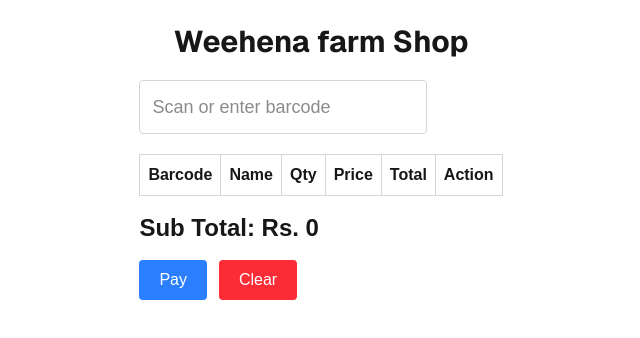
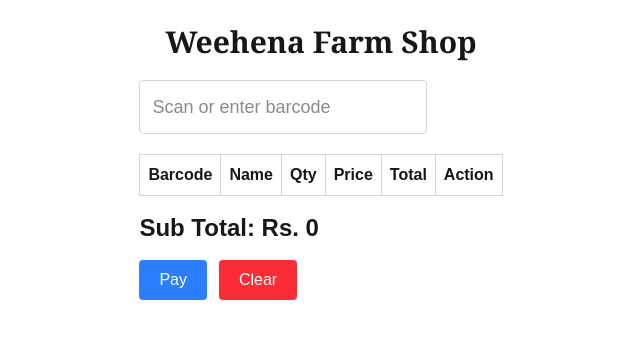
Before and after one commit to yohan9878/pos-system, a Next.js app: page / in a window 1280 px wide. Shown: the top 338 px of the page, without its empty margins (319-959 px from the left). Built offline with nearby package versions, Linux system fonts and the light colour scheme.

Commit message:
Modified heading styles

```diff
--- a/app/page.tsx
+++ b/app/page.tsx
@@ -60,8 +60,8 @@ export default function Home() {
 
   return (
     <div className="p-6 max-w-4xl mx-auto">
-      <h1 className="text-3xl text-center font-sans font-bold mb-5">
-        Weehena farm Shop
+      <h1 className="text-3xl text-center font-serif font-semibold mb-5">
+        Weehena Farm Shop
       </h1>
 
       <BarcodeInput
```
